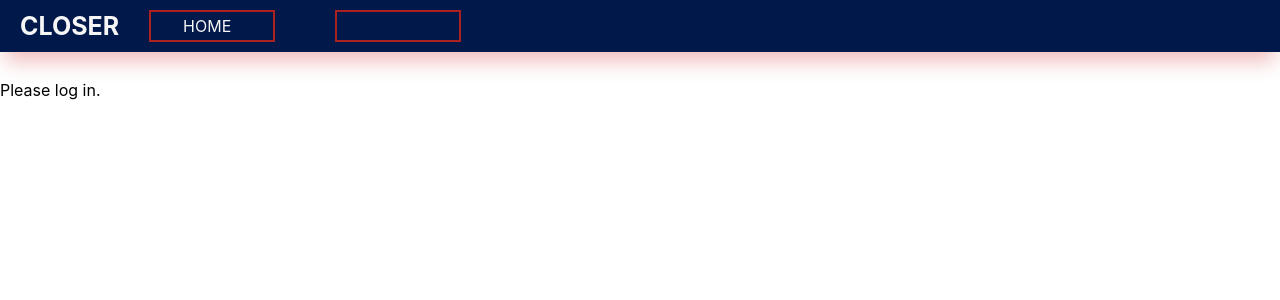
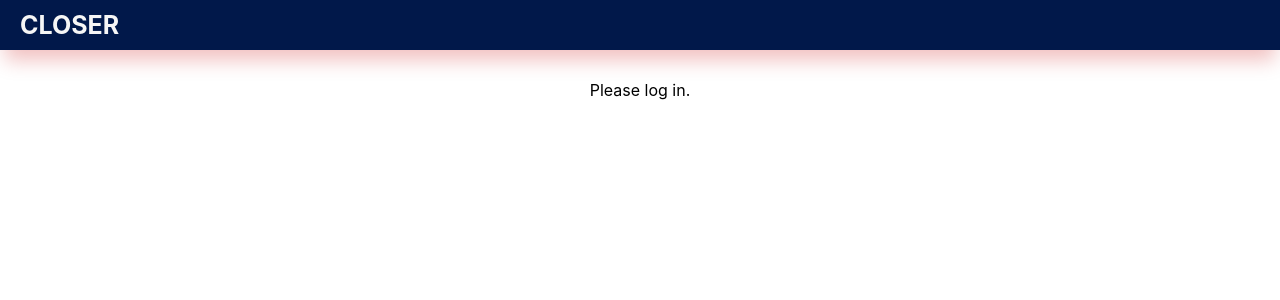
Before and after one commit to Sette94/closer, a React (Create React App) app in the folder client/my-app/: page /userinfo in a window 1280 px wide. Shown: the top 300 px of the page. Built offline with nearby package versions, Linux system fonts and the light colour scheme.

Commit message:
updating some routes

```diff
--- a/client/my-app/src/components/Closer/CloserGameComponent.js
+++ b/client/my-app/src/components/Closer/CloserGameComponent.js
@@ -22,7 +22,7 @@ function CloserGameComponent() {
         navigate('/closer');
         setGameIndex(0);
     } else if (gameIndex >= games.length) {
-        navigate(`/closer/${user.user_id}/general`);
+        navigate(`/closer/${user.user_id}/generallanding`);
         setGameIndex(0);
     }
 
--- a/client/my-app/src/components/Header.js
+++ b/client/my-app/src/components/Header.js
@@ -21,33 +21,15 @@ function Header() {
     return (
         <div class="container">
             <PrimeReactProvider>
-
                 <nav class="navbar">
                     <h2 className='title'>Closer</h2>
-                    <ul class="nav--list">
-                        <li class="item"> <NavLink to="/home" className="nav-link">Home</NavLink></li>
-                        <li class="item">  {isAuthenticated && (<NavLink to="/" className="nav-link" onClick={handleLogout}> Logout</NavLink>)}</li>
-                    </ul>
-                    {/*
-                        <nav className='nav'>
-                            <NavLink
-                                to="/home"
-                                className="nav-link"
-                            >
-                                Home
-                            </NavLink>
-                            <br></br>
-                            {isAuthenticated && (
-                                <NavLink
-                                    to="/"
-                                    className="nav-link"
-                                    onClick={handleLogout}
-                                >
-                                    Logout
-                                </NavLink>
-                            )}
-                        </nav> */}
 
+                    {isAuthenticated ? (
+                        <ul class="nav--list">
+                            <li class="item"> <NavLink to="/home" className="nav-link">Home</NavLink></li>
+                            <li class="item">  {isAuthenticated && (<NavLink to="/" className="nav-link" onClick={handleLogout}> Logout</NavLink>)}</li>
+                        </ul>
+                    ) : null}
                 </nav>
             </PrimeReactProvider>
 
--- /dev/null
+++ b/client/my-app/src/components/Home.css
@@ -0,0 +1,16 @@
+.landingpage {
+    display: flex;
+    flex-direction: row;
+    align-items: space-between;
+    justify-content: center;
+}
+
+.homepagebuttons {
+    height: 10vh;
+
+}
+
+.landingpage button {
+    margin: 50px;
+    /* Adjust spacing between buttons */
+}
--- a/client/my-app/src/components/Home.js
+++ b/client/my-app/src/components/Home.js
@@ -1,6 +1,7 @@
 import React from 'react';
 import { useSelector } from 'react-redux';
 import { Navigate, useLocation, useNavigate } from 'react-router-dom';
+import "./Home.css"
 
 const ConsolidatedHomeContainer = () => {
     const navigate = useNavigate()
@@ -9,21 +10,26 @@ const ConsolidatedHomeContainer = () => {
     const user = useSelector((state) => state.user);
 
     return (
-        <div className="landingpage">
+
+        <div>
             {isAuthenticated ? (
                 <h1>Welcome {user.username}</h1>
             ) : (
                 <p>Please log in.</p>
             )}
-            <button
-                onClick={() => { navigate('/mygames') }}
+            <div className="landingpage">
 
-            >Add New Game</button>
-            <button
-                onClick={() => { navigate('/closer') }}
+                <button className='homepagebuttons'
+                    onClick={() => { navigate('/mygames') }}
 
-            >MLB Closer</button>
+                >Add New Game</button>
+                <button className='homepagebuttons'
+                    onClick={() => { navigate('/closer') }}
+
+                >MLB Closer</button>
+            </div>
         </div>
+
     );
 };
 
--- a/client/my-app/src/components/UserGames/styles/IndividualGames.css
+++ b/client/my-app/src/components/UserGames/styles/IndividualGames.css
@@ -11,7 +11,7 @@ h2 {
     justify-content: space-evenly;
     align-items: center;
     flex: 1;
-    margin-bottom: 16px;
+    margin-bottom: 1px;
 }
 
 .awayTeamLogo,
@@ -35,7 +35,7 @@ h2 {
 }
 
 .scoreContainer img {
-    width: 10vw;
+    width: 8vw;
     height: auto;
 }
 
@@ -61,7 +61,7 @@ h2 {
 
 .gameStory {
     width: 100%;
-    height: 100%;
+    height: 80%;
     box-sizing: border-box;
 }
 
```
